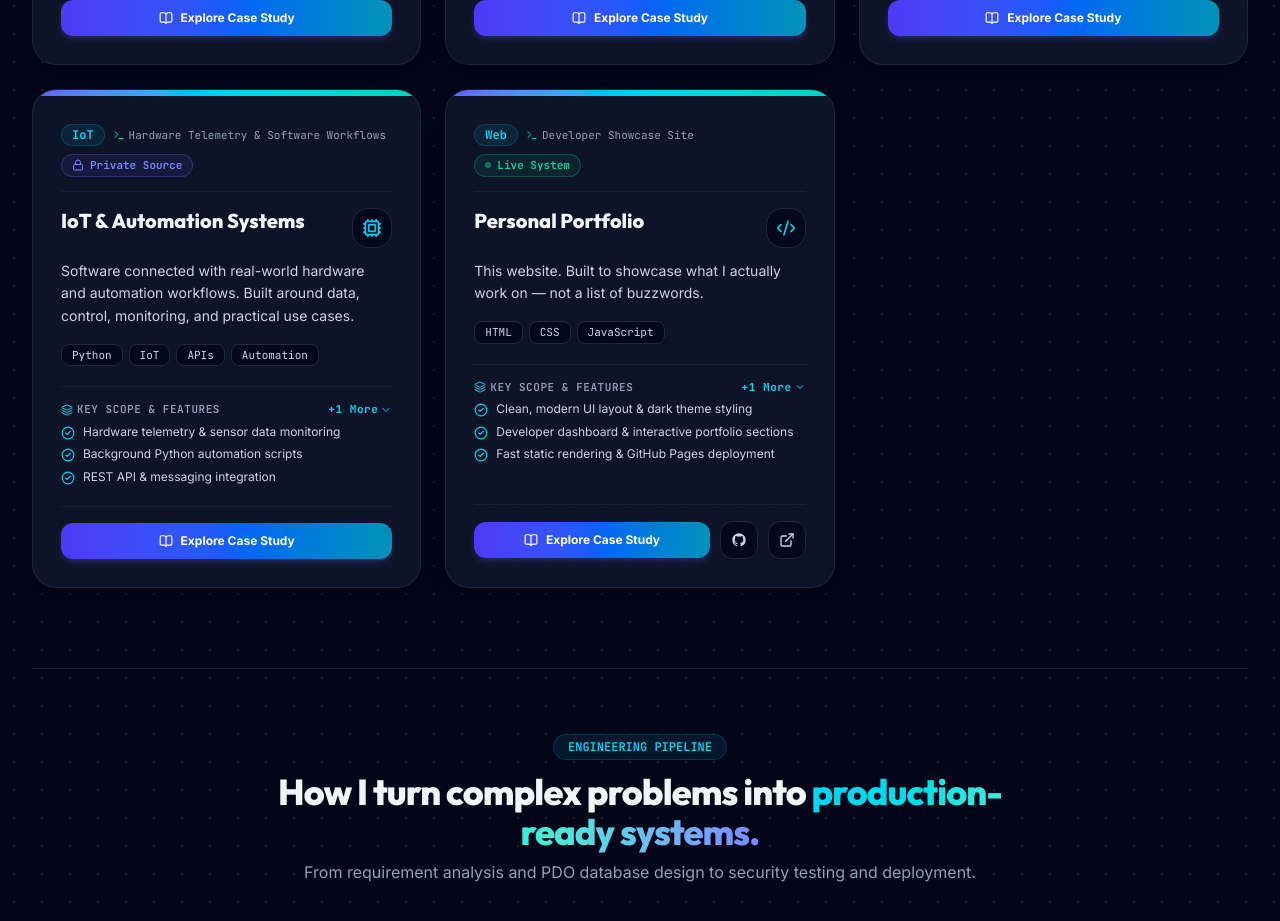
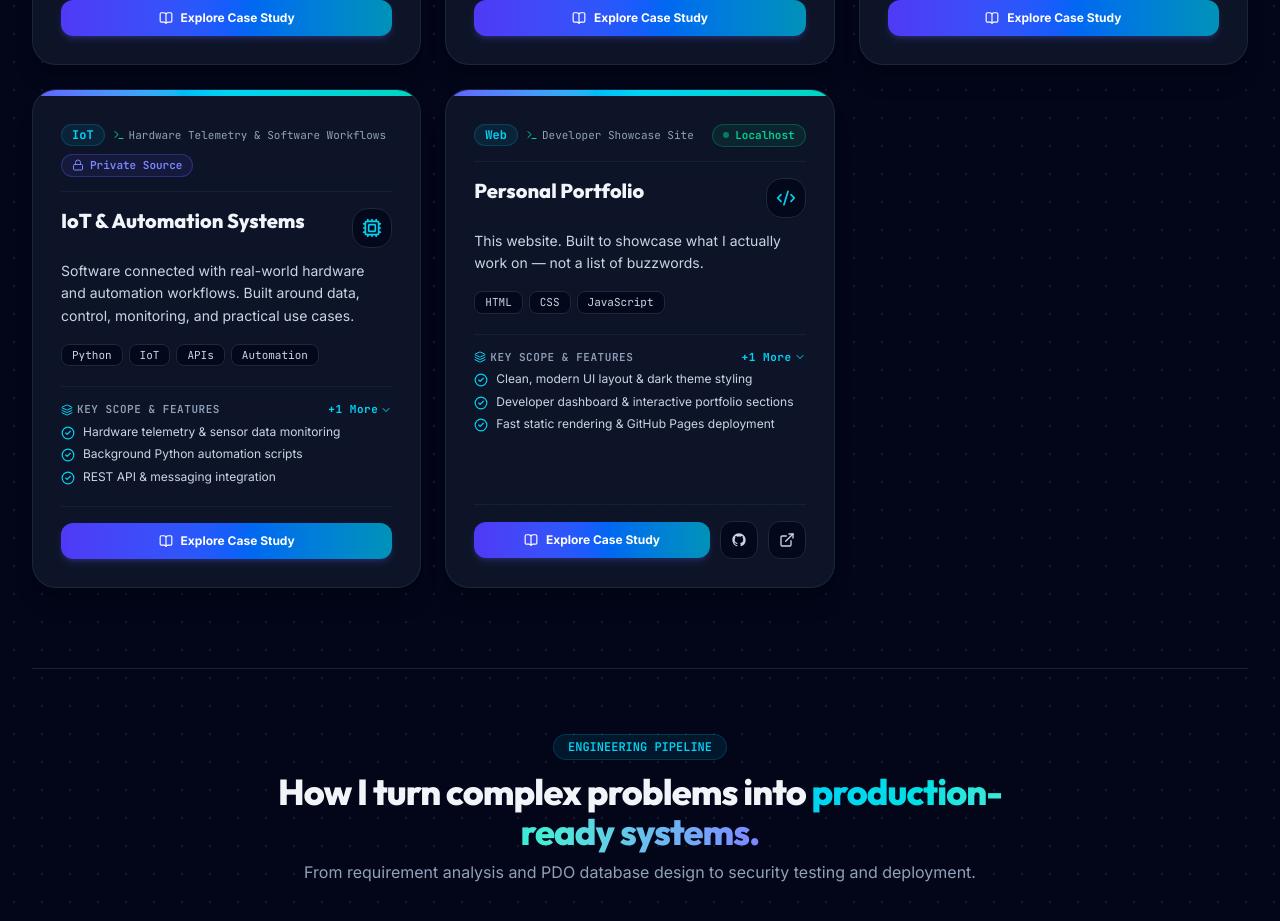
Before and after one commit to amanupadhyay2030-rgb/my_portfolio, a React (Vite) app: page / in a window 1280 px wide. Shown: the part 3920-4841 px from the top of the page. Built offline with nearby package versions, Linux system fonts and the light colour scheme; no server answers.

Commit message:
Replace live URLs and badges with localhost (http://localhost:8080)

```diff
--- a/src/components/projects/ProjectCard.jsx
+++ b/src/components/projects/ProjectCard.jsx
@@ -17,10 +17,11 @@ export const ProjectCard = ({ project, onOpenCaseStudy }) => {
 
   const getStatusBadge = () => {
     switch (project.status) {
+      case 'localhost':
       case 'live':
         return (
           <span className="px-2.5 py-0.5 rounded-full text-[11px] font-mono font-semibold bg-emerald-500/10 text-emerald-400 light:bg-emerald-50 light:text-emerald-700 border border-emerald-500/30 flex items-center gap-1.5 shadow-xs">
-            <span className="w-1.5 h-1.5 rounded-full bg-emerald-400 animate-pulse" /> Live System
+            <span className="w-1.5 h-1.5 rounded-full bg-emerald-400 animate-pulse" /> Localhost
           </span>
         );
       case 'github':
@@ -184,7 +185,7 @@ export const ProjectCard = ({ project, onOpenCaseStudy }) => {
               href={project.liveDemo}
               target="_blank"
               rel="noopener noreferrer"
-              title="View Live Demo"
+              title="View Localhost Link"
               className="p-2.5 rounded-xl bg-slate-950/80 light:bg-slate-100 text-slate-300 light:text-slate-700 hover:text-cyan-400 light:hover:text-indigo-600 border border-slate-800 light:border-slate-200 transition-colors shadow-xs"
             >
               <ExternalLink className="w-4 h-4" />
--- a/src/components/projects/ProjectCaseStudyModal.jsx
+++ b/src/components/projects/ProjectCaseStudyModal.jsx
@@ -249,7 +249,7 @@ export const ProjectCaseStudyModal = ({ project, onClose }) => {
                   rel="noopener noreferrer"
                   className="inline-flex items-center gap-2 px-4 py-2 rounded-xl bg-gradient-to-r from-indigo-600 to-cyan-600 text-white text-xs font-medium shadow-md hover:shadow-lg transition-all"
                 >
-                  <ExternalLink className="w-4 h-4" /> Live Demo
+                  <ExternalLink className="w-4 h-4" /> Localhost Link
                 </a>
               )}
 
--- a/src/data/projects.js
+++ b/src/data/projects.js
@@ -143,7 +143,7 @@ export const PROJECTS_DATA = [
     featured: true,
     isFlagship: false,
     title: "Personal Portfolio",
-    status: "live",
+    status: "localhost",
     category: "Web",
     subCategory: "Developer Showcase Site",
     shortDescription: "This website. Built to showcase what I actually work on — not a list of buzzwords.",
@@ -155,7 +155,7 @@ export const PROJECTS_DATA = [
       "Responsive design across all devices"
     ],
     github: "https://github.com/abhishekcodee/my_portfolio",
-    liveDemo: "https://abhishekcodee.github.io/my_portfolio/",
+    liveDemo: "http://localhost:8080",
     screenshots: [],
     caseStudy: {
       overview: "This website. Built to showcase what I actually work on — not a list of buzzwords.",
```
